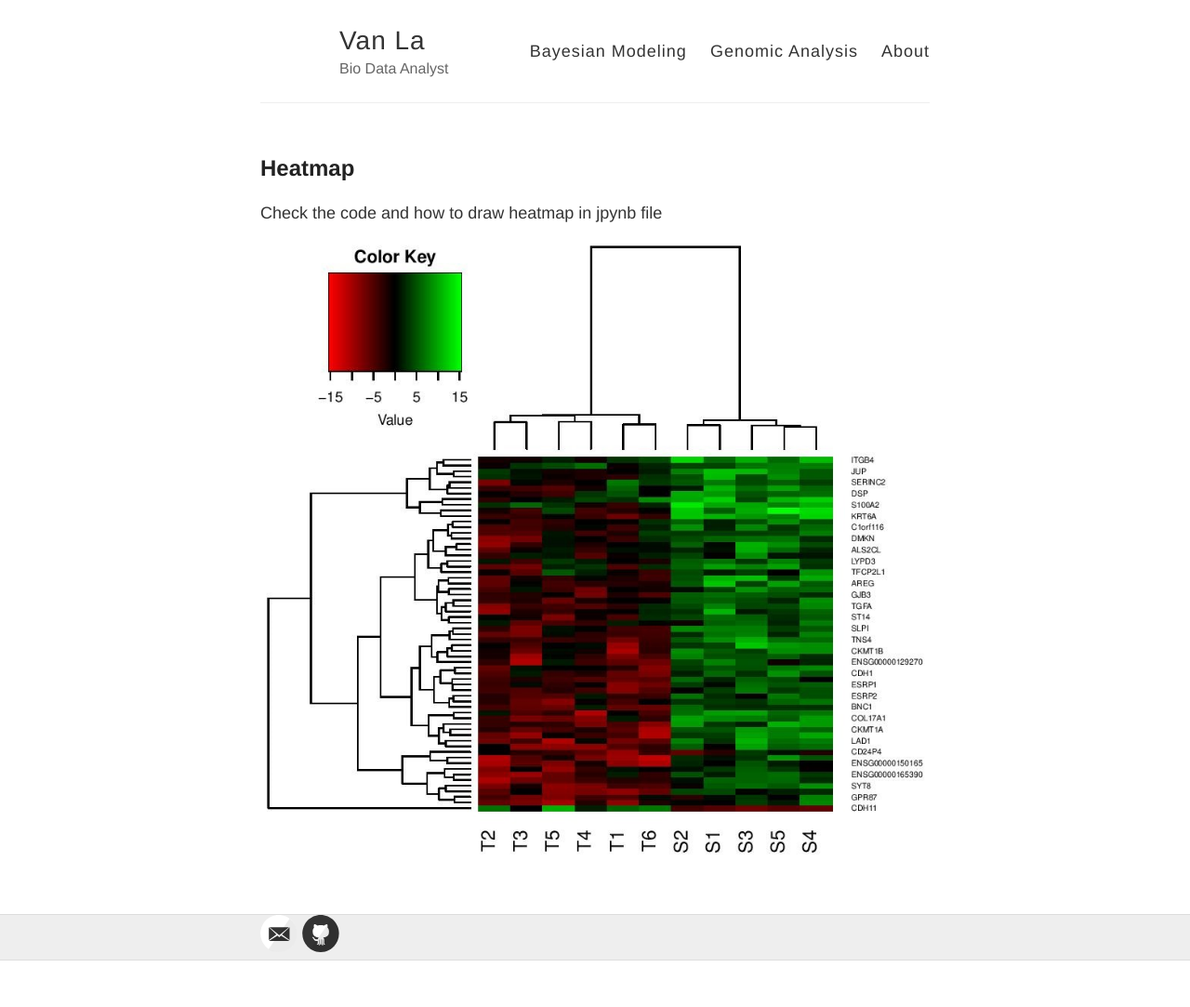
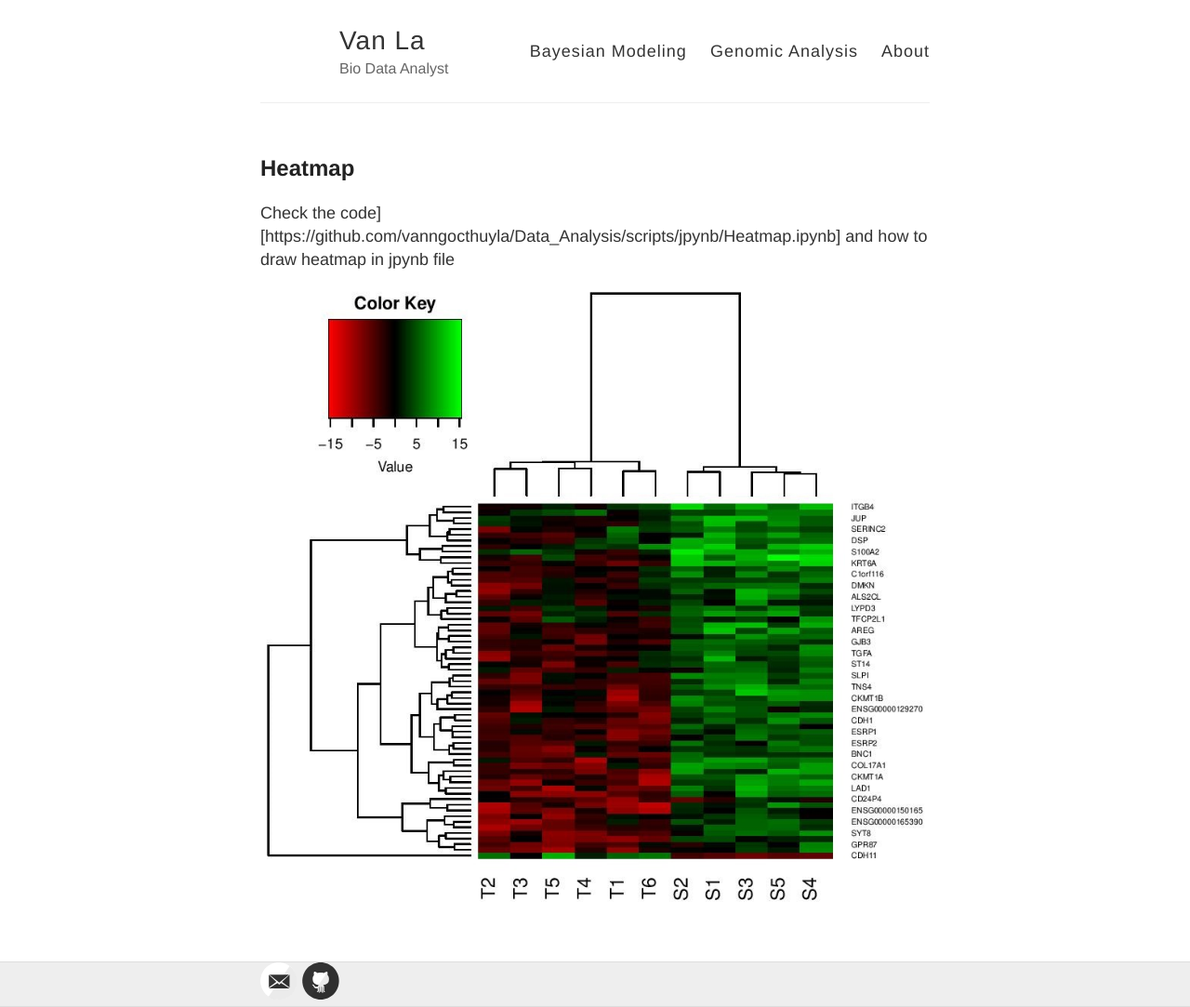
Before and after one commit to vanngocthuyla/Data_Analysis, a Jekyll site: the page built from pages/sequencing/Heatmap.md, in a window 1280 px wide. Shown: the whole page at 93% size. Built offline with Jekyll 4.4.1, drawn with Linux system fonts in a browser that asks for light colours; our own code applies the rules of GitHub Pages for plain Markdown files; before the commit the page ends 1033 px from its top, so only the background shows below that; some of the changed lines change nothing that is shown.

Commit message:
Update Heatmap.md

```diff
--- a/pages/sequencing/Heatmap.md
+++ b/pages/sequencing/Heatmap.md
@@ -1,5 +1,5 @@
 ## Heatmap
 
-Check the code and how to draw heatmap in jpynb file
+Check the code][https://github.com/vanngocthuyla/Data_Analysis/scripts/jpynb/Heatmap.ipynb] and how to draw heatmap in jpynb file
 
 <img src='https://vanngocthuyla.github.io/Data_Analysis/images/sequencing/Heatmap.jpg' width="1200">
```
